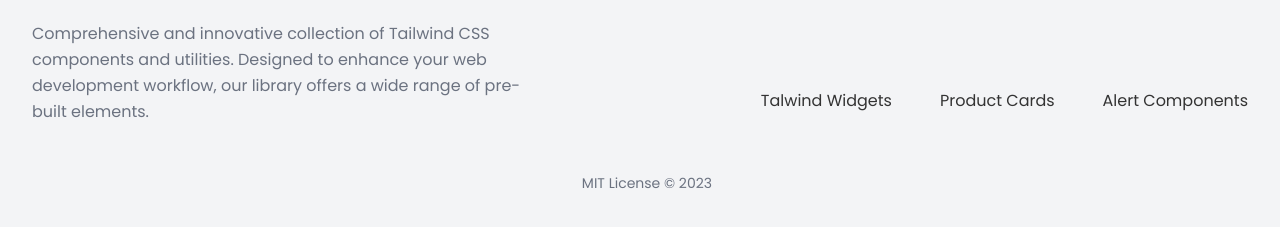
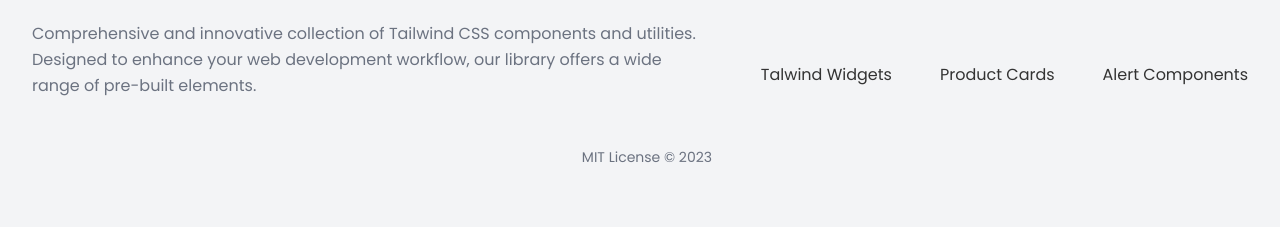
Before and after one commit to o-x-y-g-e-n/nexus-tailwind-ui, a Gatsby site: page / in a window 1280 px wide. Shown: the part 11465-11692 px from the top of the page. Built offline with nearby package versions, Linux system fonts and the light colour scheme; Gatsby itself is replaced by a stand-in of ours.

Commit message:
made few changes

```diff
--- a/src/components/cards/Card15.js
+++ b/src/components/cards/Card15.js
@@ -2,7 +2,7 @@
 
 const Card15 = () => {
   return (
-    <body class="bg-gray-100 max-w-3xl">
+    <body class="bg-gray-100">
       <div class="container mx-auto p-4">
         <div class="review-card bg-white rounded-lg shadow-md p-6">
           <div class="flex items-center mb-4">
--- a/src/components/layout.js
+++ b/src/components/layout.js
@@ -129,7 +129,7 @@
         <main>{children}</main>
       </div>
       <footer className="bg-gray-100">
-        <div className="relative mx-auto max-w-screen-xl px-4 py-16 sm:px-6 lg:px-8 lg:pt-24">
+        <div className="relative mx-auto px-4 py-16 sm:px-6 lg:px-8 lg:pt-24">
           <div className="lg:flex lg:items-end lg:justify-between">
             <div>
               <span className="text-xl cursor-pointer">
@@ -143,7 +143,7 @@
                 </Link>
               </span>
 
-              <p className="mx-auto mt-6 max-w-lg text-center leading-relaxed text-gray-500 lg:text-left">
+              <p className="mx-auto mt-6 text-center leading-relaxed text-gray-500 lg:text-left">
                 Comprehensive and innovative collection of Tailwind CSS
                 components and utilities. Designed to enhance your web
                 development workflow, our library offers a wide range of
```
